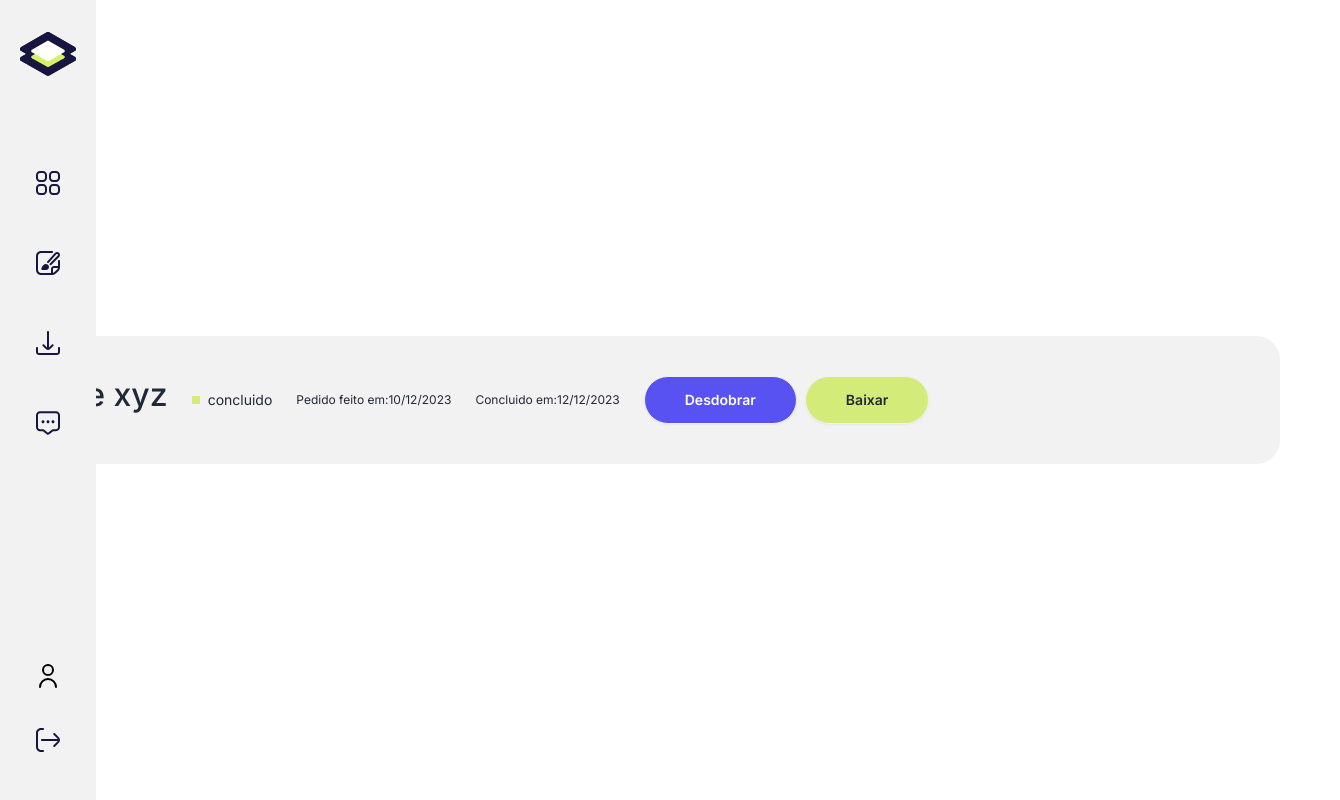
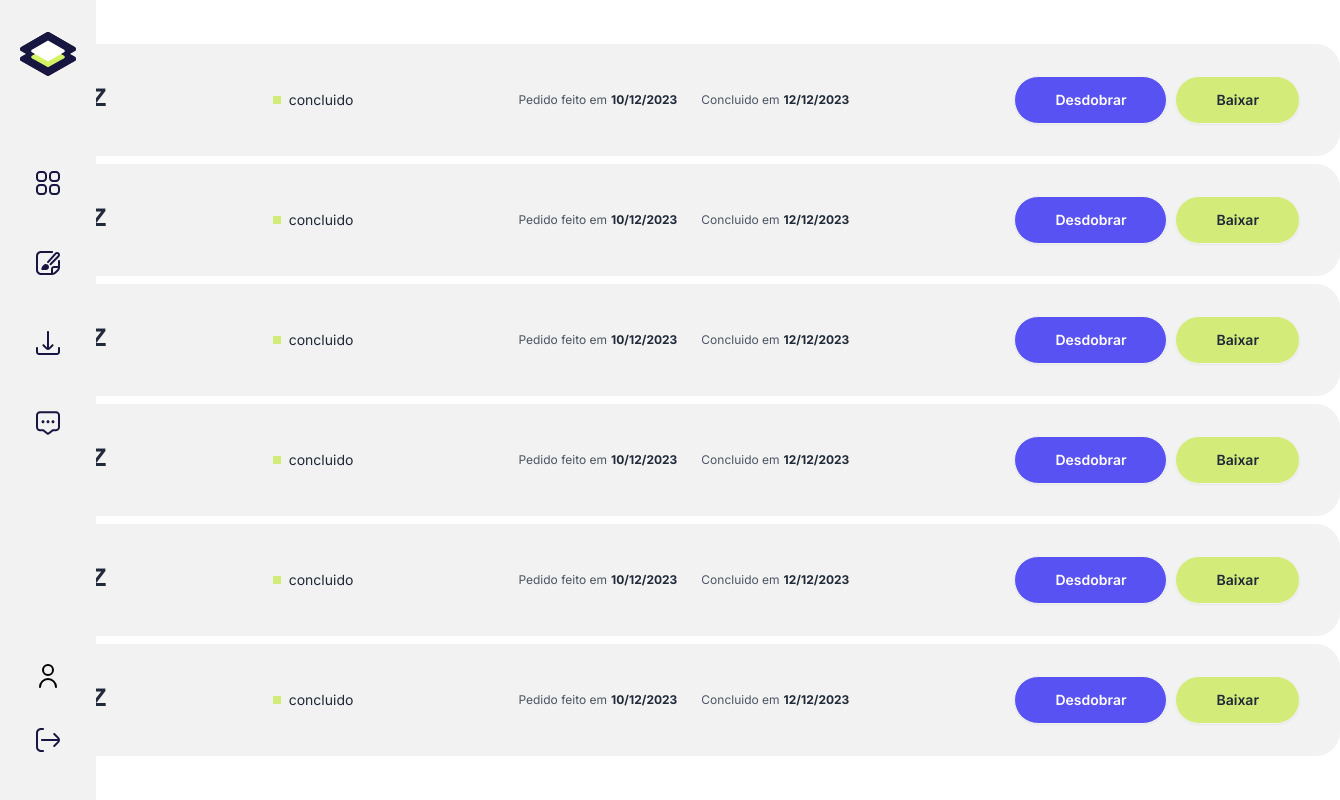
Before and after one commit to criates-design/criates, a Next.js app: page /downloads in a window 1280 px wide. Shown: the whole page, 1340 px wide, since content can reach past the window. Built offline with nearby package versions, Linux system fonts and the light colour scheme.

Commit message:
finalzia

```diff
--- a/src/app/downloads/page.tsx
+++ b/src/app/downloads/page.tsx
@@ -9,7 +9,14 @@
       </div>
 
       <div className="flex flex-col justify-center items-center gap-4 h-[100vh] min-w-[100vw]">
+        <div className='w-[1400px] gap-2 flex flex-col'>
           <ArtDownload status='concluido'/>
+          <ArtDownload status='concluido'/>
+          <ArtDownload status='concluido'/>
+          <ArtDownload status='concluido'/>
+          <ArtDownload status='concluido'/>
+          <ArtDownload status='concluido'/>
+        </div>
       </div>
     </div>
 
--- a/src/app/view/components/download/ArtDownload.tsx
+++ b/src/app/view/components/download/ArtDownload.tsx
@@ -5,7 +5,7 @@
   const { status } = props
 
   return (
-    <div className='flex flex-row bg-criatesGray p-10 gap-6 rounded-3xl w-full'>
+    <div className='flex flex-row bg-criatesGray py-8 px-10 gap-4 rounded-3xl w-full justify-between'>
       <span className="text-2xl cursor-default font-medium">Arte xyz</span>
       <div className='flex items-center'>
         {status === 'em andamento' &&
@@ -16,13 +16,15 @@
         }
         <span className="text-sm ml-2">{status}</span>
       </div>
-      <div className='flex flex-row items-center'>
-        <p className="text-xs">Pedido feito em:</p>
-        <p className="text-xs">10/12/2023</p>
+      <div className="flex flex-row justify-between gap-6">
+      <div className='flex flex-row items-center gap-1'>
+        <p className="text-xs text-gray-600">Pedido feito em </p>
+        <p className="text-xs font-bold">10/12/2023</p>
       </div>
-      <div className='flex flex-row items-center'>
-        <p className="text-xs">Concluido em:</p>
-        <p className="text-xs">12/12/2023</p>
+      <div className='flex flex-row items-center gap-1'>
+        <p className="text-xs text-gray-600">Concluido em </p>
+        <p className="text-xs font-bold">12/12/2023</p>
+      </div>
       </div>
       <div className='flex flex-row gap-2'>
         <span className="rounded-3xl btn bg-criatesPurple px-10 text-white">Desdobrar</span>
```
